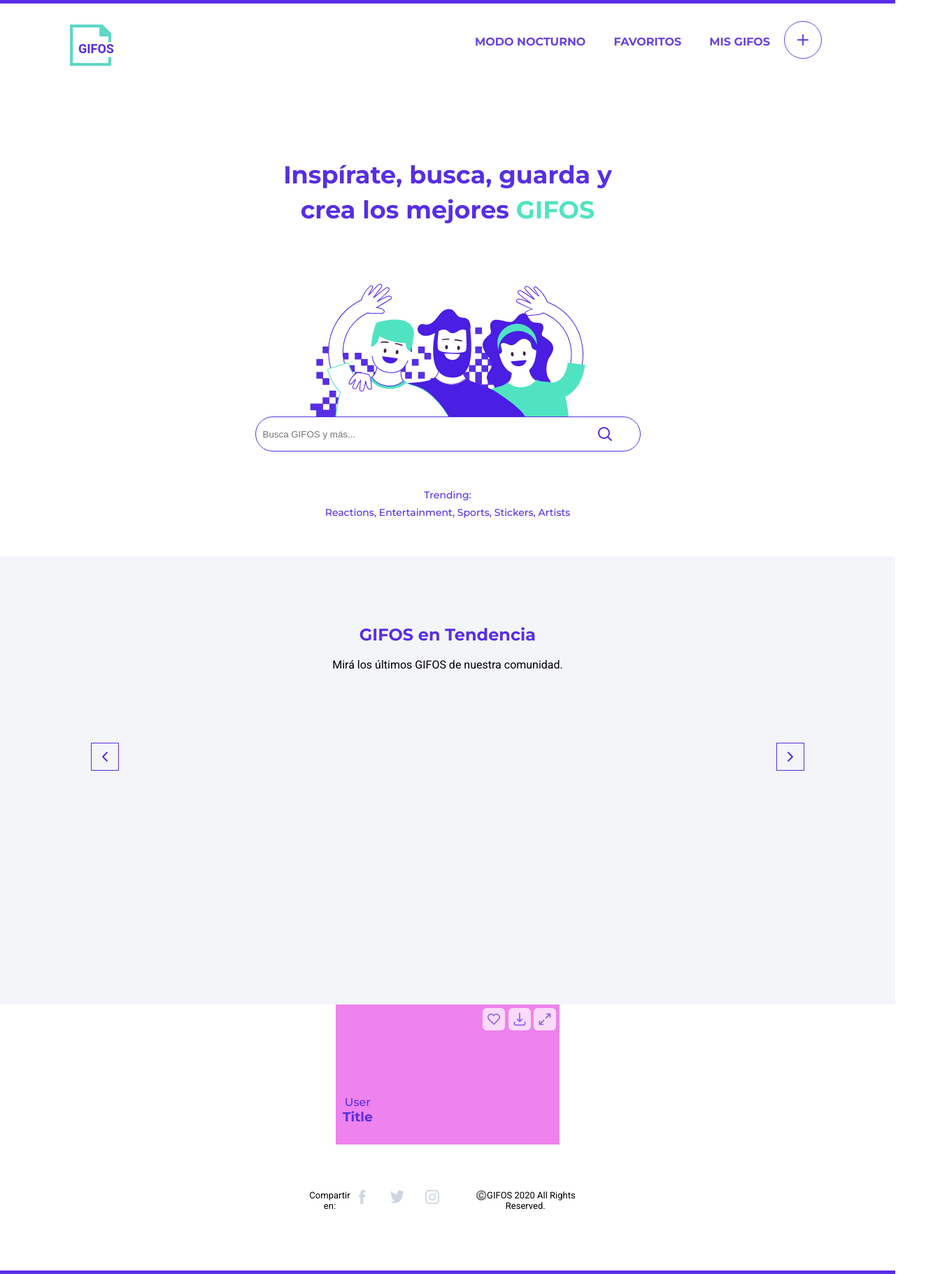
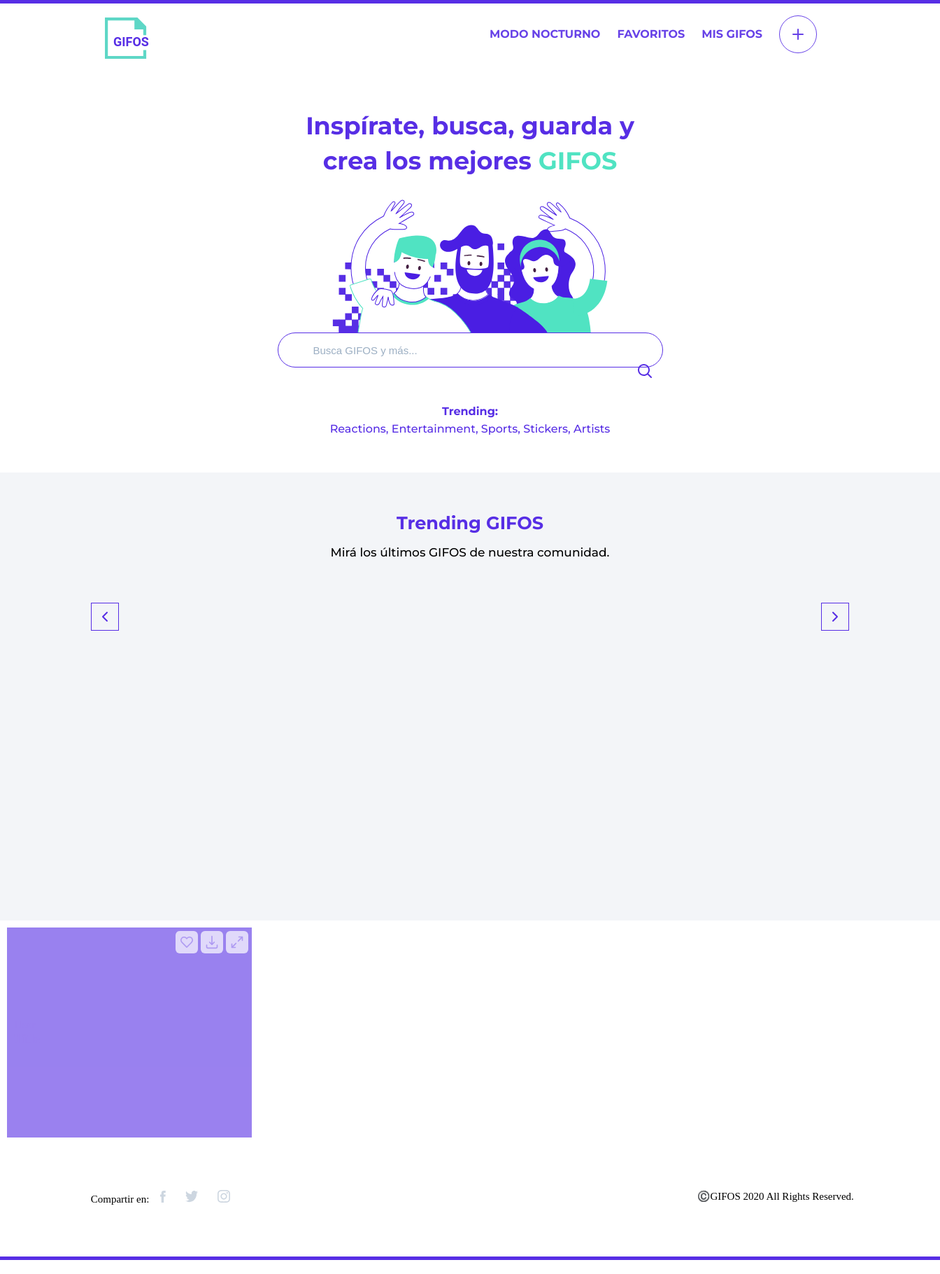
Before and after one commit to ipdef/proyecto-gifo, a plain HTML site: page index.html in a window 1280 px wide. Shown: the whole page at 70% size, 1344 px wide, since content can reach past the window. Drawn offline with Linux system fonts and the light colour scheme; no server answers.

Commit message:
proyecto-gifo

```diff
--- a/createGifo.html
+++ b/createGifo.html
@@ -74,16 +74,18 @@
 
     <footer>
         <ul>
-            <li><P class="share text">Compartir en:</P></li>
-            <li><a href="https://www.facebook.com/" target="_blank"><img src="assets/facebook-icon.svg" alt="facebook icon"></a></li>
-            <li><a href="https://www.twitter.com/" target="_blank"><img src="assets/twitter-icon.svg" alt="twitter icon"></a></li>
-            <li><a href="https://www.instagram.com/" target="_blank"><img src="assets/instagram-icon.svg" alt="instagram icon"></a></li>
-            <li><p class="copyright text">©️GIFOS 2020 All Rights Reserved.</p></li>
+            <P class="share text">Compartir en:</P>
+            <li><a href="https://www.facebook.com/" target="_blank"><img id="facebook" src="assets/facebook-icon.svg" alt="facebook icon"></a></li>
+            <li><a href="https://www.twitter.com/" target="_blank"><img id="twitter" src="assets/twitter-icon.svg" alt="twitter icon"></a></li>
+            <li><a href="https://www.instagram.com/" target="_blank"><img id="instagram" src="assets/instagram-icon.svg" alt="instagram icon"></a></li>
         </ul>
+        <span><li><p class="copyright text">©️GIFOS 2020 All Rights Reserved.</p></li></span>
     </footer>
 
-    <script src="js/create_gifo_btn.js"></script>
-    <script src="https://www.WebRTC-Experiment.com/RecordRTC.js"></script>
+    <script src="js/trending_carrousel.js" type="module"></script>
     <script src="js/dark_mode.js"></script>
+    <script src="js/slider_btns.js  "></script>
+    <script src="js/search_bar.js"></script>
+    <script src="js/footer_icon.js"></script>
 </body>
 </html>
--- a/css/_dark_mode.scss
+++ b/css/_dark_mode.scss
@@ -18,7 +18,7 @@ body.dark .text {
     background-color: $trending-bg-color-dark;
 }
 
-#input-ctn.dark-border #search {
+#input-ctn.dark-border #search{
     background: $bg-color-dark;
     border: 1px solid $bg-color-light;
 }
--- a/css/_footer.scss
+++ b/css/_footer.scss
@@ -1,40 +1,76 @@
 @import 'variables';
 
 footer {
-    width: 32%;
-    height: 180px;
-    margin: auto;
-    box-sizing: border-box;
-    background-color: #FFFFFF;
-    display: flex;
+    font-size: 15px;
+    font-family: "Roboto Regular";
     text-align: center;
-    align-items: center;
+    height: 160px;
     @media screen and (min-width: 1220px) {
-        justify-content: space-between;
-    }
-    P {
-        font-family: "Roboto", sans-serif;
-        font-weight: 400;
-        font-size: 13px;
-        color: #000000;
-        letter-spacing: 0;
-        margin-bottom: 20px;
-    }
-    ul{
-        text-align: center;
-        @media screen and (min-width: 1220px) {
-            display: flex;
+            ul{
+                width: 35%;
+                float: left;
+                margin: auto;
+                height: 120px;
+                padding-top: 35px;
+                // display: flex;
+                //letter-spacing: 0;
+                // padding-top: 65px;
+                li {
+                    list-style: none;
+                    display: inline-block;
+                }
+                a {
+                    padding: 12px 12px;
+                }
+                p{
+                    display: inline-block;
+                }
+
+            }
+            span {
+                width: 35%;
+                margin: auto;
+                height: 120px;
+                float: right;
+                padding-top: 35px;
+                li {
+                    list-style: none;
+                    display: inline-block;
+                }
+            }
+
         }
-    }
-    li {
-        display: inline;
-        a {
-            color: #CDD6E0;
-            padding-right: 30px;
-            img {
-                width: 20px;
-                height: 20px;
+
+}
+
+@media screen and (min-width: 477px) {
+        ul{
+            width: 100%;
+            margin: auto;
+            height: auto;
+            // display: flex;
+            //letter-spacing: 0;
+            // padding-top: 65px;
+            li {
+                list-style: none;
+                display: inline-block;
+            }
+            p{
+                padding-top: 35px;
+                padding-bottom: 20px;
+            }
+            a {
+                padding: 12px 12px;
+            }
+        }
+        span {
+            width: 100%;
+            margin: auto;
+            height: auto;
+            li {
+                list-style: none;
+                display: inline-block;
+                padding-top: 30px;
             }
         }
     }
-}
--- a/css/_general.scss
+++ b/css/_general.scss
@@ -7,13 +7,13 @@
 }
 
 body {
-    width: 100%;
+    width: 105%;
+    height: auto;
     margin: auto;
     border-top: $base-color-light 5px solid;
     border-bottom: $base-color-light 5px solid;
 }
 
 main {
-    font-family: "Montserrat", sans-serif;
     color: $base-color-light;
 }
--- a/css/_header.scss
+++ b/css/_header.scss
@@ -2,14 +2,10 @@
 
 /* HEADER */
 header {
-    font-family: "Montserrat", sans-serif;
     font-weight: bold;
-    font-size: 13px;
-    line-height: 16px;
     color: $base-color-light;
-    padding: 10px 20px;
     display: flex;
     @media screen and (min-width: 1220px) {
-        padding: 30px 100px;
+        padding: 20px 150px;
     }
 }
--- a/css/_home.scss
+++ b/css/_home.scss
@@ -2,30 +2,41 @@
 
 #home {
     width: 100%;
-    margin-top: 50px;
+    margin: auto;
     @media screen and (min-width: 1220px) {
       padding: 0 100px;
+      margin-top: 50px;
     }
 }
 
 /*H1-TITULO*/
 h1 {
-    font-size: 25px;
-    line-height: 33px;
-    padding: 0 40px 30px;
+    width: 65%;
+    margin: auto;
+    font-size: 35px;
     font-family: 'Montserrat', sans-serif;
     font-weight: bold;
     text-align: center;
     color: $base-color-light;
     @media screen and (min-width: 1220px) {
-        font-size: 35px;
+        padding: 0 100px;
+        margin-top: 50px;
+      }
+    span {
+        color: $special-color;
+    }
+}
+
+#title {
+    width: 100%;
+    margin: auto;
+        @media screen and (min-width: 447px) {
+        font-size: 20px;
+        margin: auto;
         line-height: 50px;
-        padding: 50px 300px;
         text-align: center;
         color: $base-color-light;
-    }
-    span {
-        color: $special-color;
+
     }
 }
 
@@ -40,5 +51,8 @@ h1 {
         @media screen and (min-width: 1220px) {
             height: 190px;
         }
+        @media screen and (min-width: 477px) {
+            width: 70%;
+        }
     }
 }
--- a/css/_navigation.scss
+++ b/css/_navigation.scss
@@ -1,20 +1,28 @@
 @import 'variables';
+
+//LOGO MOBILE AND DESKTOP
 
 
 /* DESKTOP */
 #logo-desktop {
     display: none;
+    :hover {
+        cursor: pointer;
+    }
     @media screen and (min-width: 1220px) {
         display: block;
+
     }
 }
 
 /* MOBILE */
 #logo-mobile {
     display: block;
+    padding: 15px 25px;
     @media screen and (min-width: 1220px) {
         display: none;
     }
+
 }
 
 
@@ -31,16 +39,16 @@
 /* MENU */
 .menu {
     ul {
-        width: 100%;
         position: absolute;
-        top: 100px;
-        left: 5px;
+        top: 85px;
+        left: 0px;
+        text-align: center;
         overflow: hidden;
         list-style: none;
         background: $base-color-light;
         opacity: 90%;
         height: 0;
-
+        align-items: center;
         @media screen and (min-width: 1220px) {
             top: 0;
             overflow: hidden;
@@ -49,23 +57,25 @@
             display: flex;
             flex-flow: row;
             justify-content: flex-end;
-            margin-top: 30px;
-            padding: 0 110px;
+            margin-top: 10px;
+            padding-left: 20px;
+            padding: 0px 100px;
         }
 
     }
     li {
         position: relative;
-        padding: 0 20px;
-        margin-top: 30px;
-        font-size: 15px;
         color: $bg-color-light;
+        font-family:'Montserrat';
+        font-size: 13px;
+        letter-spacing: 0;
         text-align: center;
-        line-height: 60px;
-        @media screen and (min-width: 1220px) {
-            text-transform: uppercase;
-            margin: 0;
-        }
+        text-transform: uppercase;
+        margin: 0;
+    }
+    @media screen and (min-width: 477px) {
+        display: block;
+        padding: 25px 320px;
     }
 }
 
@@ -74,6 +84,7 @@
     color: $bg-color-light;
     line-height: 28px;
     font-size: 16px;
+    text-align: center;
     @media screen and (min-width: 1220px) {
         color: $base-color-light;
         &:hover {
@@ -90,7 +101,6 @@
   /* HUMBURGER */
 .bars {
     display: block;
-    width: 25px;
     height: 2px;
     margin-bottom: 6.5px;
     margin-right: 10px;
@@ -109,7 +119,7 @@
     @media screen and (min-width: 1220px) {
         display: none;
     }
-    @media screen and (min-width: 768px) {
+    @media screen and (min-width: 477px) {
         margin-right: 20px;
     }
 }
@@ -117,8 +127,8 @@
 /* checkbox style */
 .button {
     display: block;
-    width: 40px;
-    height: 32px;
+    width: 15px;
+    height: 40px;
     opacity: 0;
     z-index: 2;
     position: absolute;
@@ -127,17 +137,19 @@
     }
     &:checked ~ ul {
         height: 100%;
+        margin: auto;
         transition: height 0.5s ease-in-out;
     }
     &:checked ~ span {
+        width: 100%;
         opacity: 1;
-        transform: rotate(45deg) translate(2px, 1px);
+        transform: rotate(60deg) translate(2px, 1px);
         &:nth-last-child(3) {
             opacity: 0;
             transform: rotate(0deg) scale(0.2, 0.2);
         }
         &:nth-last-child(2) {
-            transform: rotate(-45deg) translate(1px, 0px);
+            transform: rotate(-60deg) translate(1px, 0px);
         }
     }
     @media screen and (min-width: 1220px) {
--- a/css/_search_bar.scss
+++ b/css/_search_bar.scss
@@ -39,13 +39,53 @@
 #input-ctn {
     justify-content: center;
     display: flex;
+    @media screen and (min-width: 1220px) {
+        width: 100%;
+        margin: auto;
+    }
+    @media screen and (min-width: 477px) {
+        width: 80%;
+        margin: auto;
+    }
+
 }
 
 #search-result {
     position: absolute;
-    margin-top: 15px;
+    margin-top: 30px;
     margin-left: 450px;
     cursor: pointer;
+
+}
+
+#search-icon{
+    @media screen and (min-width: 1220px) {
+        display: block;
+        margin-top: 10px;
+        margin-left: 50px;
+        cursor: pointer;
+    }
+    @media screen and (min-width: 447px) {
+        // display: block;
+        // margin-top: 15px;
+        // margin-left: 50px;
+        // cursor: pointer;
+        display: none;
+    }
+}
+#search-icon-mobile{
+    // @media screen and (min-width: 1220px) {
+    //     display: block;
+    //     margin-top: 10px;
+    //     margin-left: 80px;
+    //     cursor: pointer;
+    // }
+    @media screen and (min-width: 447px) {
+        display: block;
+        margin-top: 15px;
+        margin-left: 50px;
+        cursor: pointer;
+    }
 }
 
 #search {
@@ -56,20 +96,28 @@
     padding: 0 10px;
     cursor: text;
     outline: none;
+    padding-left: 50px;
+    font-size: 15px;
     @media screen and (min-width: 1220px) {
       width: 551px;
     }
+
+}
+::placeholder {
+    color: #9CAFC3;
 }
 
 .main-text {
     padding: 50px 40px;
-    p {
-        font-family: "Montserrat", sans-serif;
-        font-weight: 500;
-        font-size: 14px;
-        color: #572EE5;
-        text-align: center;
-        line-height: 25px;
+    font-family: "Montserrat", sans-serif;
+    font-weight: 500;
+    font-size: 16px;
+    color: #572EE5;
+    text-align: center;
+    line-height: 25px;
+    @media screen and (min-width: 477px) {
+        width: 60%;
+        margin: auto;
     }
 }
 
--- a/css/_trending.scss
+++ b/css/_trending.scss
@@ -1,49 +1,69 @@
 @import 'variables';
 /*******************/
+
+
 #trending {
     background-color: $trending-bg-color;
     width: 100%;
     height: 640px;
     padding: 0 20px;
-    @media screen and (min-width: 1220px) {
+    @media screen and (min-width: 1220px){
         padding: 0 100px;
     }
 }
 
+
 .trending-text {
     text-align: center;
-    padding: 100px 60px;
+    padding: 60px 10px;
     font-weight: 400;
-    font-size: 16px;
+    font-size: 17px;
     color: $base-color-light;
     line-height: 23px;
+    font-family: "Montserrat", sans-serif;
     p {
         color: $text-color;
         padding-top: 20px;
-    font-family: "Roboto", sans-serif;
         font-weight: 400;
     }
 }
+
 
 .slider {
     display: none;
 }
 
+
 #main-gifs-container {
     display: flex;
     overflow: hidden;
+    :hover {
+        cursor: pointer;
+        margin: auto;
+        opacity: 0.5;
+        visibility: visible;
+        transition: all .4s;
+        background-color: rgba(24,188,156,.9);
+    }
 }
 
+
 #gif {
-    width: 300px;
-    height: 200px;
-    margin: 10px;
+    width: 320px;
+    height: 260px;
+    margin: 12px;
 }
 
+
 @media screen and (min-width: 1220px) {
+
     .main-trendign-container {
         display: flex;
         justify-content: space-between;
+        :hover {
+            cursor: pointer;
+            margin: auto;
+        }
     }
     .slider {
         padding: 0 30px;
@@ -51,20 +71,20 @@
     }
 }
 
-//ventana modal
-#ventana-modal{
-    width: 100%;
-    height: 200px;
-    margin: auto;
-    text-align: center;
-}
+
+// #ventana-modal {
+//     display: none;
+// }
+
+
 .modal-container {
-    background-color: $bg-color-violet;
-    width: 25%;
-    height: 200px;
+    opacity: 0.6;
+    background-color: #572EE5;
+    width: 350px;
+    height: 300px;
     margin: 10px;
     position: relative;
-    margin: auto;
+
 }
 
 .modal-img {
--- a/index.html
+++ b/index.html
@@ -14,15 +14,17 @@
 </head>
 <body>
     <header class="header">
+        <div class="logo">
             <a href="./index.html"><img class="navbar-logo-desktop" src="./assets/logo-desktop.svg" id="logo-desktop" alt="GifOS page logo"></a>
             <a href="./index.html"><img class="navbar-logo-mobile" src="./assets/logo-mobile.svg" id="logo-mobile" alt="GifOS page logo"></a>
+        </div>
         <nav class="menu">
                 <input class="button" type="checkbox" name="checkbox-menu">
                 <span class="bars"></span>
                 <span class="bars"></span>
                 <span class="bars"></span>
                 <ul>
-                    <li><a href="" class="menu-item dark-mode text" id="change-mode">Modo Nocturno</a></li>
+                    <li><a href="./index.html" class="menu-item dark-mode text" id="change-mode">Modo Nocturno</a></li>
                     <li><a href="./favorites.html" class="menu-item text">Favoritos</a></li>
                     <li><a href="./myGifo.html" class="menu-item text">Mis GIFOS</a></li>
                     <a href="./createGifo.html"><img class="create-gifo-btn" id="create-gif" class="create-gifo-btn" src="./assets/create-gifo-btn.svg" alt="create gifo button"></a>
@@ -32,13 +34,16 @@
 
     <main>
         <section id="home">
-            <h1 class="text">Inspírate, busca, guarda y crea los mejores <span>GIFOS</span></h1>
+            <div id="title">
+                <h1 class="text">Inspírate, busca, guarda y crea los mejores <span>GIFOS</span></h1>
+            </div>
             <div class="main-image">
                 <img src="assets/home-image.svg" alt="group of people hugging each other">
             </div>
             <div id="input-ctn">
                 <input type="text" id="search" placeholder="Busca GIFOS y más...">
                 <div id="search-result"><img src="assets/search-icon.svg" id="search-icon" alt="search icon to see gifos"></div>
+                <div id="search-result"><img src="assets/search-icon.svg" id="search-icon-mobile" alt="search icon to see gifos"></div>
                 <div id="search-result"><img src="assets/close-search-btn.svg" id="close-search-btn" alt="search icon to see gifos"></div>
             </div>
         </section>
@@ -58,19 +63,22 @@
                 <button class="fav-btn"  id="search-more-gifs"><img src="assets/ver-mas-btn.svg"alt="see more button"></button>
             </div>
             <div class="main-text">
-                <p class="text" >Trending:</p>
+                <h4 class="text" >Trending:</h4>
                 <p class="text" >Reactions, Entertainment, Sports, Stickers, Artists</p>
             </div>
         </section>
 
         <section id="trending">
+
             <div class="trending-text">
-                <h2 class="text">GIFOS en Tendencia</h2>
+                <h2 class="text">Trending GIFOS</h2>
                 <p class="text">Mirá los últimos GIFOS de nuestra comunidad.</p>
             </div>
+
             <div class="main-trendign-container">
                 <img class="slider" id="left" src="/assets/slider-left-btn.svg" alt="slide gifos to the left button">
-            <div id="main-gifs-container">
+
+                <div id="main-gifs-container">
                 <div></div>
                 <div></div>
                 <div></div>
@@ -83,9 +91,9 @@
         <section id="ventana-modal">
             <div class="modal-container">
                 <div class="modal-img">
-                  <img src="assets/favorite-icon.svg" alt="">
-                  <img src="assets/download-icon.svg" alt="">
-                  <img src="assets/max-icon.svg" alt="">
+                  <img id="favorite" src="assets/favorite-icon.svg" alt="">
+                  <img id="download" src="assets/download-icon.svg" alt="">
+                  <img id="max" src="assets/max-icon.svg" alt="">
                 </div>
                 <div class="modal-text">
                     <p class="modal-content">User</p>
@@ -97,18 +105,19 @@
 
     <footer>
         <ul>
-            <li><P class="share text">Compartir en:</P></li>
-            <li><a href="https://www.facebook.com/" target="_blank"><img src="assets/facebook-icon.svg" alt="facebook icon"></a></li>
-            <li><a href="https://www.twitter.com/" target="_blank"><img src="assets/twitter-icon.svg" alt="twitter icon"></a></li>
-            <li><a href="https://www.instagram.com/" target="_blank"><img src="assets/instagram-icon.svg" alt="instagram icon"></a></li>
-            <li><p class="copyright text">©️GIFOS 2020 All Rights Reserved.</p></li>
+            <P class="share text">Compartir en:</P>
+            <li><a href="https://www.facebook.com/" target="_blank"><img id="facebook" src="assets/facebook-icon.svg" alt="facebook icon"></a></li>
+            <li><a href="https://www.twitter.com/" target="_blank"><img id="twitter" src="assets/twitter-icon.svg" alt="twitter icon"></a></li>
+            <li><a href="https://www.instagram.com/" target="_blank"><img id="instagram" src="assets/instagram-icon.svg" alt="instagram icon"></a></li>
         </ul>
+        <span><li><p class="copyright text">©️GIFOS 2020 All Rights Reserved.</p></li></span>
     </footer>
 
     <script src="js/trending_carrousel.js" type="module"></script>
-    <script src="js/main_functions.js"></script>
     <script src="js/dark_mode.js"></script>
-    <script src="js/slider-btns.js"></script>
+    <script src="js/slider_btns.js  "></script>
     <script src="js/search_bar.js"></script>
+    <script src="js/footer_icon.js"></script>
+
 </body>
 </html>
--- a/js/slider_btns.js
+++ b/js/slider_btns.js
@@ -1,5 +1,7 @@
+
 let leftBtn = document.querySelector('#left');
 let rightBtn = document.querySelector('#right');
+
 
 leftBtn.addEventListener('mouseover', () => {
     if (localStorage.getItem("theme-mode") == "dark") {
```
Also changed, not shown: favorites.html (+7 -7 lines), js/dark_mode.js (+8 -1 lines), js/footer_icon.js (added, +61 -0 lines), js/search_bar.js (+0 -15 lines), myGifo.html (+7 -7 lines), css/_favorites_myGifo.scss (line endings or trailing spaces), css/styles.css, 1 other file. Lines whose indentation alone changed are shown as unchanged.
